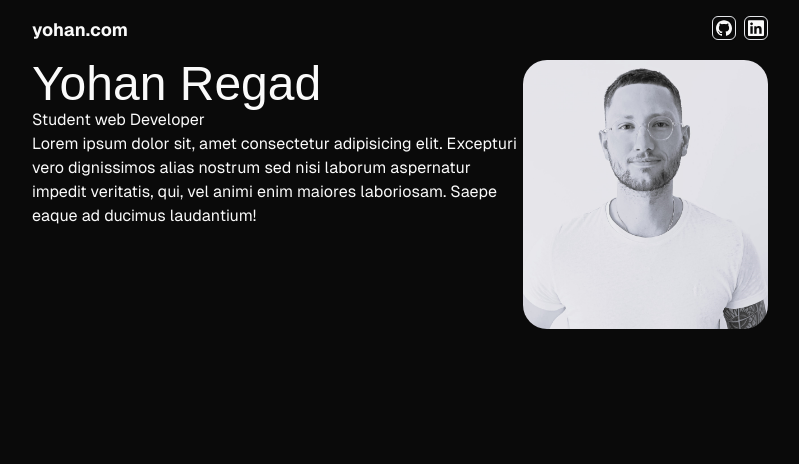
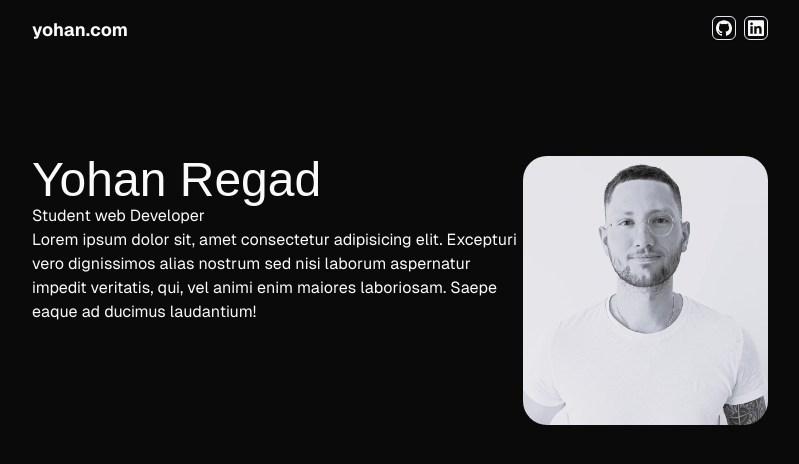
Before and after one commit to YohReg10/Portfolio, a Next.js app: page / in a window 1280 px wide. Shown: the top 464 px of the page, without its empty margins (240-1039 px from the left). Built offline with nearby package versions, Linux system fonts and the light colour scheme; a web font is replaced by a local one.

Commit message:
add Spacing components

```diff
--- /dev/null
+++ b/app/components/Spacing.tsx
@@ -0,0 +1,14 @@
+import { cn } from "@/lib/utils";
+export type SpacingProps = {
+    size?: "sm" | "md" | "lg";
+};
+
+export const Spacing = ({ size = "md" }: SpacingProps) => {
+    return (
+        <div className={cn({
+            "h-8 lg:h-16": size === "sm",
+            "h-16 lg:h-24": size === "md",
+            "h-24 lg:h-32": size === "lg",
+        })} />
+    )
+};
--- a/app/page.tsx
+++ b/app/page.tsx
@@ -1,13 +1,13 @@
 import { Header } from "./components/header";
 import { Hero } from "./components/Hero";
+import { Spacing } from "./components/Spacing";
 
 export default function Home() {
   return (
     <main>
       <Header />
+      <Spacing size="md"/>
       <Hero />
-
-
     </main>
   );
 }
```
